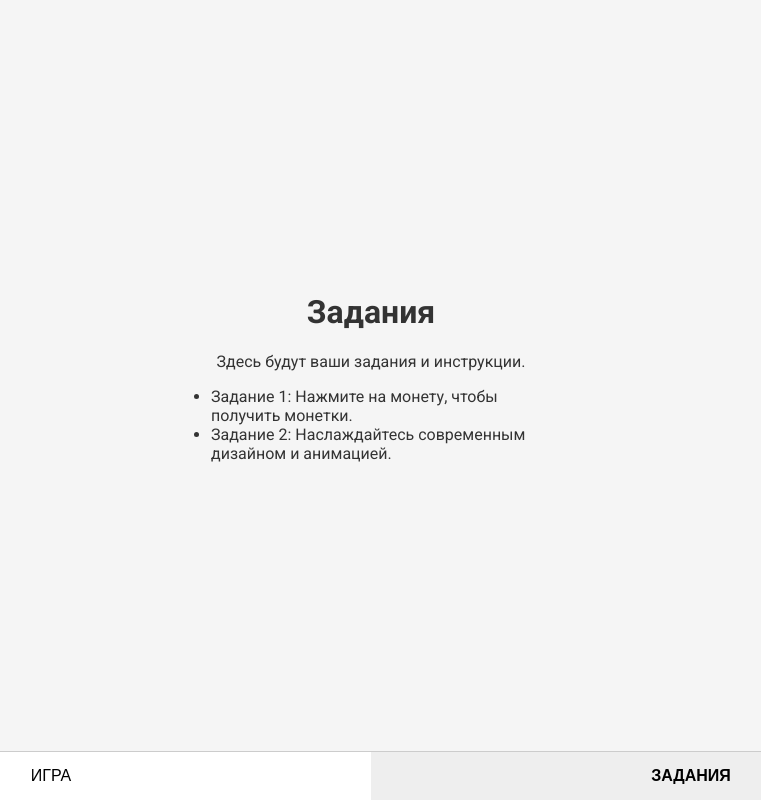
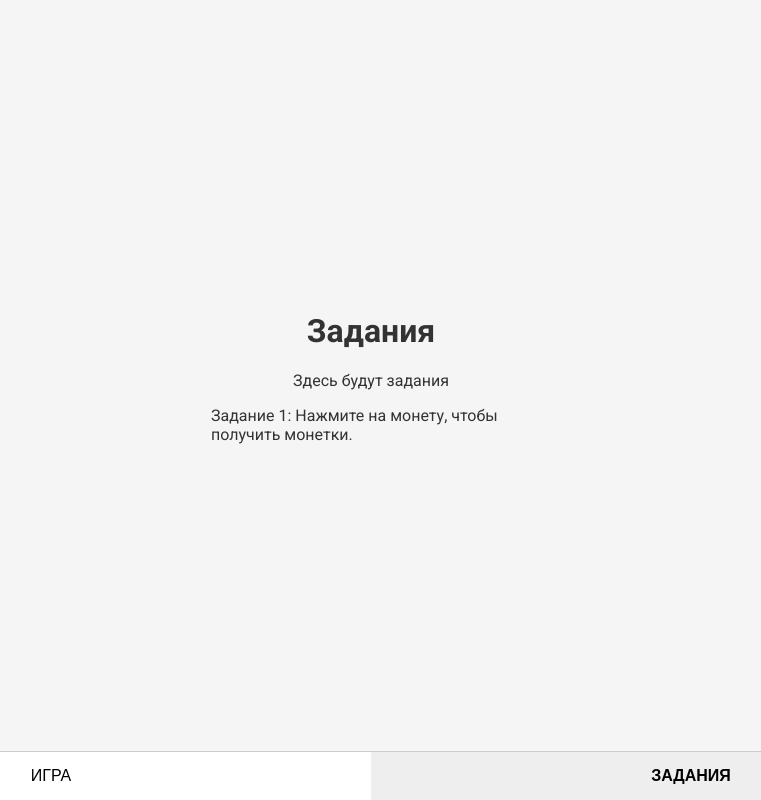
Before and after one commit to Matrixq35/NICE, a plain HTML site: page index.html in a window 1280 px wide. Both pictures are taken after a click on the button "ЗАДАНИЯ". Shown: the whole page, without its empty margins (269-1030 px from the left). Drawn offline with Linux system fonts and the light colour scheme; no server answers.

Commit message:
Add files via upload

```diff
--- a/index.html
+++ b/index.html
@@ -160,10 +160,9 @@
     <!-- Вкладка ЗАДАНИЯ -->
     <div id="tasksSection" class="section" style="display: none;">
       <h1>Задания</h1>
-      <p>Здесь будут ваши задания и инструкции.</p>
+      <p>Здесь будут задания</p>
       <ul style="text-align: left;">
-        <li>Задание 1: Нажмите на монету, чтобы получить монетки.</li>
-        <li>Задание 2: Наслаждайтесь современным дизайном и анимацией.</li>
+        <p>Задание 1: Нажмите на монету, чтобы получить монетки.</p>
       </ul>
     </div>
   </div>
```
